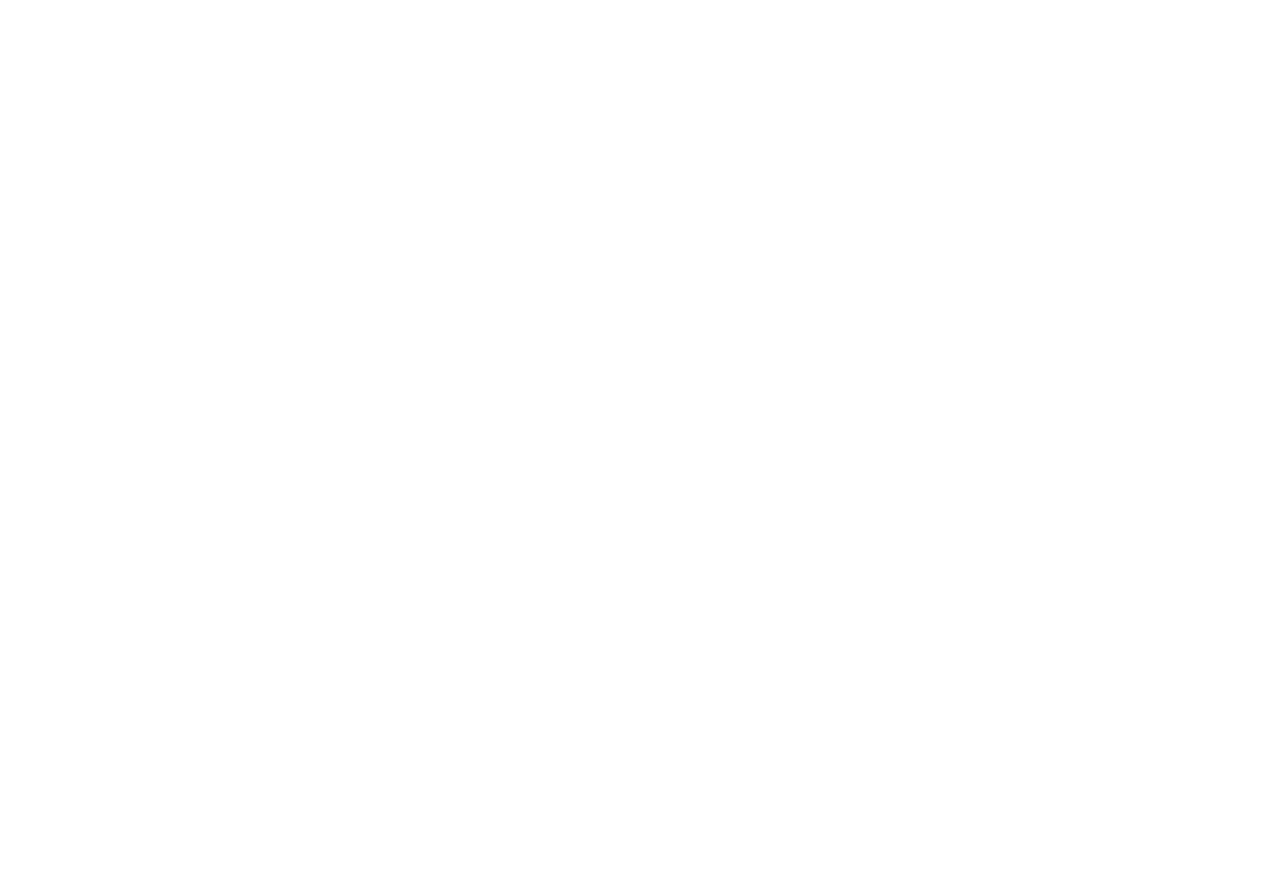
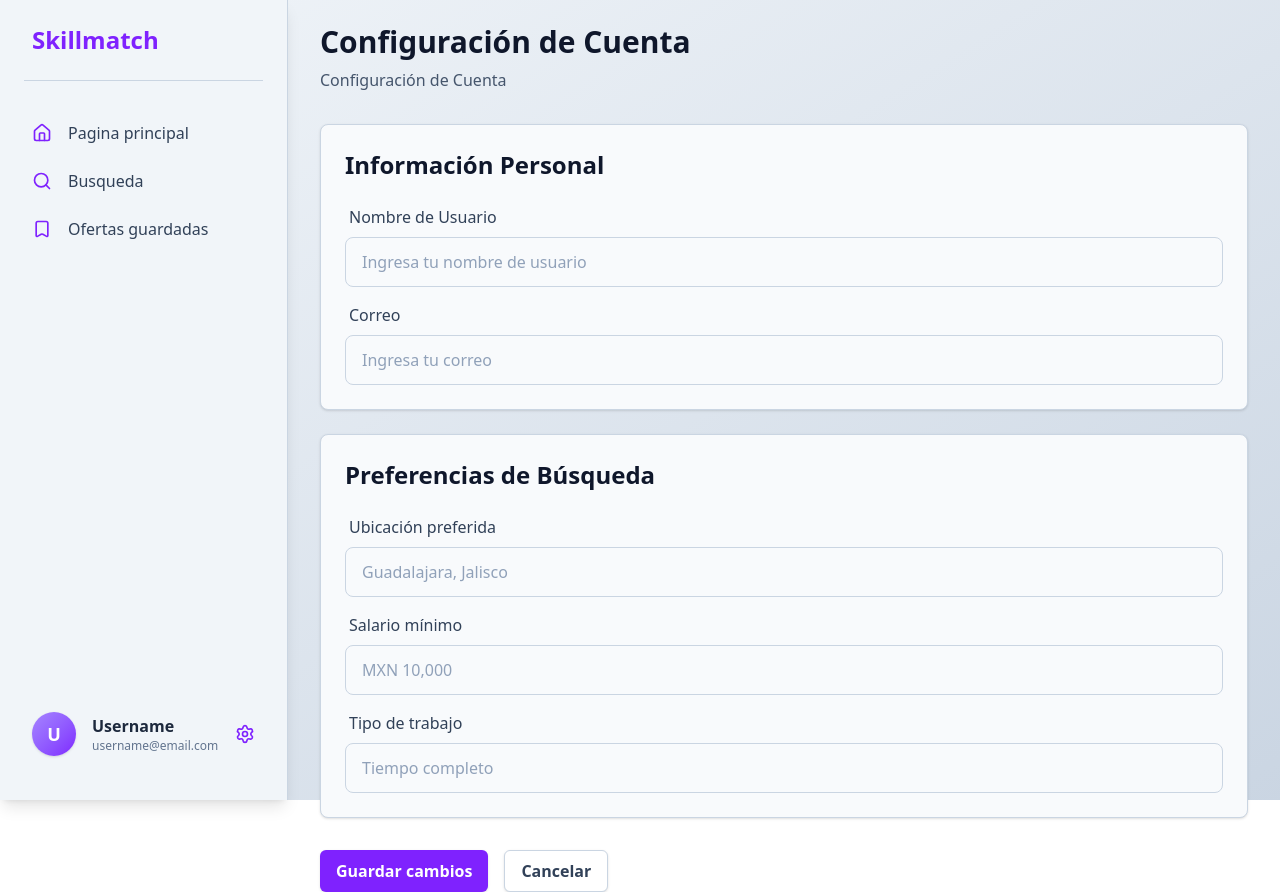
Before and after one commit to arieruov/skillmatch, a Vue app: page /app/userconfig in a window 1280 px wide. Before the commit this address had no page. Before the commit the page ends 800 px from the top, so only its background shows below. Built offline with nearby package versions, Linux system fonts and the light colour scheme.

Commit message:
feat: implement routing for app sections; add MainPage, Search, SavedOffers, UserConfig views; enhance Sidebar navigation

```diff
--- a/src/App.vue
+++ b/src/App.vue
@@ -3,7 +3,7 @@ import { RouterView } from "vue-router";
 </script>
 
 <template>
-  <RouterView></RouterView>
+  <RouterView />
 </template>
 
 <style lang="css" scoped></style>
--- a/src/components/app/Sidebar.vue
+++ b/src/components/app/Sidebar.vue
@@ -1,12 +1,33 @@
 <script setup lang="ts">
 import { Home, Search, Bookmark, Settings } from "lucide-vue-next";
+import { useRouter } from "vue-router";
+
+const router = useRouter();
+
+function goToMainPage() {
+  router.push("/app");
+}
+
+function goToSearch() {
+  router.push("/app/search");
+}
+
+function goToSavedOffers() {
+  router.push("/app/savedoffers");
+}
+
+function goToUserConfig() {
+  router.push("/app/userconfig");
+}
 </script>
 
 <template>
-  <aside class="flex h-full w-72 flex-col bg-slate-100 shadow-lg">
+  <aside
+    class="flex h-full w-72 flex-col border-r border-slate-300 bg-slate-100 shadow-lg"
+  >
     <!-- App name -->
     <div class="px-8 py-6">
-      <h1 class="text-2xl font-bold text-violet-600">Skillmatch</h1>
+      <h2 class="text-2xl font-bold text-violet-600">Skillmatch</h2>
     </div>
 
     <hr class="mx-6 border-t border-slate-300" />
@@ -15,6 +36,7 @@ import { Home, Search, Bookmark, Settings } from "lucide-vue-next";
     <nav class="mt-8 flex flex-col gap-2 px-4">
       <button
         class="group flex w-full items-center gap-4 rounded-md px-4 py-2 text-left transition-all duration-150 hover:cursor-pointer hover:bg-slate-200 hover:shadow focus:ring-2 focus:ring-violet-300 focus:outline-none"
+        @click="goToMainPage"
       >
         <Home
           class="h-5 w-5 text-violet-600 transition-transform group-hover:scale-110"
@@ -27,6 +49,7 @@ import { Home, Search, Bookmark, Settings } from "lucide-vue-next";
       </button>
       <button
         class="group flex w-full items-center gap-4 rounded-md px-4 py-2 text-left transition-all duration-150 hover:cursor-pointer hover:bg-slate-200 hover:shadow focus:ring-2 focus:ring-violet-300 focus:outline-none"
+        @click="goToSearch"
       >
         <Search
           class="h-5 w-5 text-violet-600 transition-transform group-hover:scale-110"
@@ -39,6 +62,7 @@ import { Home, Search, Bookmark, Settings } from "lucide-vue-next";
       </button>
       <button
         class="group flex w-full items-center gap-4 rounded-md px-4 py-2 text-left transition-all duration-150 hover:cursor-pointer hover:bg-slate-200 hover:shadow focus:ring-2 focus:ring-violet-300 focus:outline-none"
+        @click="goToSavedOffers"
       >
         <Bookmark
           class="h-5 w-5 text-violet-600 transition-transform group-hover:scale-110"
@@ -55,6 +79,7 @@ import { Home, Search, Bookmark, Settings } from "lucide-vue-next";
     <div class="mt-auto px-4 pb-8">
       <button
         class="group flex w-full items-center gap-4 rounded-md px-4 py-3 transition-all duration-150 hover:cursor-pointer hover:bg-slate-200 hover:shadow focus:shadow focus:ring-2 focus:ring-violet-300 focus:outline-none"
+        @click="goToUserConfig"
       >
         <div
           class="flex h-11 w-11 items-center justify-center rounded-full bg-gradient-to-br from-violet-400 to-violet-600 text-lg font-bold text-white shadow"
--- a/src/views/App.vue
+++ b/src/views/App.vue
@@ -1,9 +1,11 @@
 <script setup lang="ts">
+import { RouterView } from "vue-router";
 import Sidebar from "@/components/app/Sidebar.vue";
 </script>
 
 <template>
   <div class="flex h-screen bg-gradient-to-br from-slate-100 to-slate-300">
     <Sidebar />
+    <RouterView />
   </div>
 </template>
--- /dev/null
+++ b/src/views/SavedOffers.vue
@@ -0,0 +1,8 @@
+<template>
+  <main class="flex flex-1 px-8 py-6">
+    <div>
+      <h1 className="text-3xl font-bold mb-2">Ofertas Guardadas</h1>
+      <p className="text-slate-600">Tus ofertas de trabajo favoritas</p>
+    </div>
+  </main>
+</template>
--- a/src/views/SignIn.vue
+++ b/src/views/SignIn.vue
@@ -1,7 +1,7 @@
 <script setup lang="ts">
 import { ref } from "vue";
 import { useRouter } from "vue-router";
-import { EyeClosed, Eye } from "lucide-vue-next";
+import { EyeClosed, Eye, ArrowLeft } from "lucide-vue-next";
 
 // State for password visibility
 const showPassword = ref(false);
@@ -32,10 +32,11 @@ function togglePasswordVisibility() {
   >
     <!-- Return to homepage -->
     <button
-      class="absolute top-5 left-10 font-semibold text-slate-600 transition hover:underline"
+      class="absolute top-5 left-10 flex items-center gap-2 font-semibold text-slate-600 transition hover:cursor-pointer hover:underline"
       @click="returnToHomepage"
     >
-      ← Home page
+      <ArrowLeft class="h-5 w-5" />
+      <p>Homepage</p>
     </button>
 
     <!-- App name -->
@@ -46,10 +47,10 @@ function togglePasswordVisibility() {
       <!-- Welcome message -->
       <div class="mb-8 text-center">
         <h3 class="mb-1 text-2xl font-semibold text-slate-800">
-          Welcome Back!
+          ¡Bienvenido de nuevo!
         </h3>
         <p class="font-light text-slate-500">
-          We missed you! Please enter your account details.
+          ¡Te extrañamos! Por favor ingresa los datos de tu cuenta.
         </p>
       </div>
 
@@ -58,13 +59,13 @@ function togglePasswordVisibility() {
         <!-- Email -->
         <div class="flex flex-col gap-2">
           <label class="px-1 font-medium text-slate-700" for="email"
-            >Email</label
+            >Correo</label
           >
           <input
             class="rounded-lg border border-slate-300 px-4 py-3 transition placeholder:text-slate-400 focus:ring-2 focus:ring-violet-400 focus:outline-none"
             type="email"
             id="email"
-            placeholder="Enter your Email"
+            placeholder="Ingresa tu correo"
             autocomplete="email"
           />
         </div>
@@ -72,19 +73,19 @@ function togglePasswordVisibility() {
         <!-- Password -->
         <div class="mb-4 flex flex-col gap-2">
           <label class="px-1 font-medium text-slate-700" for="password"
-            >Password</label
+            >Contraseña</label
           >
           <div class="relative">
             <input
               :type="showPassword ? 'text' : 'password'"
               class="w-full rounded-lg border border-slate-300 px-4 py-3 pr-12 transition placeholder:text-slate-400 focus:ring-2 focus:ring-violet-400 focus:outline-none"
               id="password"
-              placeholder="Enter your Password"
+              placeholder="Ingresa tu contraseña"
               autocomplete="current-password"
             />
             <button
               type="button"
-              class="absolute top-1/2 right-3 -translate-y-1/2 text-lg text-slate-400 transition hover:text-violet-600"
+              class="absolute top-0 right-3 bottom-0 text-lg text-slate-400 transition hover:cursor-pointer hover:text-violet-600"
               @click="togglePasswordVisibility"
               tabindex="-1"
             >
@@ -104,7 +105,7 @@ function togglePasswordVisibility() {
           class="rounded-lg bg-violet-600 py-2 font-semibold text-white shadow transition hover:cursor-pointer hover:bg-violet-700 focus:ring-2 focus:ring-violet-400 focus:outline-none active:bg-violet-800"
           @click="goToApp"
         >
-          Sign in
+          Acceder
         </button>
       </form>
 
@@ -117,12 +118,12 @@ function togglePasswordVisibility() {
 
       <!-- Sign Up link -->
       <p class="text-center text-slate-600">
-        Don't have an account?
+        No tienes una cuenta?
         <a
-          class="font-semibold text-violet-600 transition hover:underline"
+          class="font-semibold text-violet-600 transition hover:cursor-pointer hover:underline"
           @click="goToSignUp"
         >
-          Sign up
+          Registrate
         </a>
       </p>
     </div>
--- a/src/views/SignUp.vue
+++ b/src/views/SignUp.vue
@@ -1,7 +1,7 @@
 <script setup lang="ts">
 import { ref } from "vue";
 import { useRouter } from "vue-router";
-import { EyeClosed, Eye } from "lucide-vue-next";
+import { EyeClosed, Eye, ArrowLeft } from "lucide-vue-next";
 
 // State for password visibility
 const showPassword = ref(false);
@@ -37,10 +37,11 @@ function togglePasswordConfirmVisibility() {
   >
     <!-- Return to homepage -->
     <button
-      class="absolute top-5 left-10 font-semibold text-slate-600 transition hover:underline"
+      class="absolute top-5 left-10 flex items-center gap-2 font-semibold text-slate-600 transition hover:cursor-pointer hover:underline"
       @click="returnToHomepage"
     >
-      ← Home page
+      <ArrowLeft class="h-5 w-5" />
+      <p>Homepage</p>
     </button>
 
     <!-- App name -->
@@ -50,11 +51,9 @@ function togglePasswordConfirmVisibility() {
     <div class="w-full max-w-md rounded-2xl bg-white px-16 py-10 shadow-xl">
       <!-- Welcome message -->
       <div class="mb-8 text-center">
-        <h3 class="mb-1 text-2xl font-semibold text-slate-800">
-          Create Account
-        </h3>
+        <h3 class="mb-1 text-2xl font-semibold text-slate-800">Crear Cuenta</h3>
         <p class="font-light text-slate-500">
-          Join us today! Please fill in your details to create an account.
+          ¡Únete hoy! Por favor completa tus datos para crear una cuenta.
         </p>
       </div>
 
@@ -63,26 +62,26 @@ function togglePasswordConfirmVisibility() {
         <!-- Username -->
         <div class="flex flex-col gap-2">
           <label class="px-1 font-medium text-slate-700" for="username"
-            >Username</label
+            >Nombre de Usuario</label
           >
           <input
             class="rounded-lg border border-slate-300 px-4 py-3 transition placeholder:text-slate-400 focus:ring-2 focus:ring-violet-400 focus:outline-none"
             type="text"
             id="username"
-            placeholder="Enter your Username"
+            placeholder="Ingresa tu nombre de usuario"
           />
         </div>
 
         <!-- Email -->
         <div class="flex flex-col gap-2">
           <label class="px-1 font-medium text-slate-700" for="email"
-            >Email</label
+            >Correo</label
           >
           <input
             class="rounded-lg border border-slate-300 px-4 py-3 transition placeholder:text-slate-400 focus:ring-2 focus:ring-violet-400 focus:outline-none"
             type="email"
             id="email"
-            placeholder="Enter your Email"
+            placeholder="Ingresa tu correo"
             autocomplete="email"
           />
         </div>
@@ -90,19 +89,19 @@ function togglePasswordConfirmVisibility() {
         <!-- Password -->
         <div class="flex flex-col gap-2">
           <label class="px-1 font-medium text-slate-700" for="password"
-            >Password</label
+            >Contraseña</label
           >
           <div class="relative">
             <input
               :type="showPassword ? 'text' : 'password'"
               class="w-full rounded-lg border border-slate-300 px-4 py-3 pr-12 transition placeholder:text-slate-400 focus:ring-2 focus:ring-violet-400 focus:outline-none"
               id="password"
-              placeholder="Enter your Password"
+              placeholder="Ingresa tu contraseña"
               autocomplete="current-password"
             />
             <button
               type="button"
-              class="absolute top-1/2 right-3 -translate-y-1/2 text-lg text-slate-400 transition hover:text-violet-600"
+              class="absolute top-0 right-3 bottom-0 text-lg text-slate-400 transition hover:cursor-pointer hover:text-violet-600"
               @click="togglePasswordVisibility"
               tabindex="-1"
             >
@@ -119,19 +118,19 @@ function togglePasswordConfirmVisibility() {
         <!-- Password Confirmation -->
         <div class="mb-4 flex flex-col gap-2">
           <label class="px-1 font-medium text-slate-700" for="password"
-            >Confirm Password</label
+            >Confirmar Contraseña</label
           >
           <div class="relative">
             <input
               :type="showPasswordConfirm ? 'text' : 'password'"
               class="w-full rounded-lg border border-slate-300 px-4 py-3 pr-12 transition placeholder:text-slate-400 focus:ring-2 focus:ring-violet-400 focus:outline-none"
               id="password"
-              placeholder="Enter your Password"
+              placeholder="Ingresa tu contraseña"
               autocomplete="current-password"
             />
             <button
               type="button"
-              class="absolute top-1/2 right-3 -translate-y-1/2 text-lg text-slate-400 transition hover:text-violet-600"
+              class="absolute top-0 right-3 bottom-0 text-lg text-slate-400 transition hover:cursor-pointer hover:text-violet-600"
               @click="togglePasswordConfirmVisibility"
               tabindex="-1"
             >
@@ -151,7 +150,7 @@ function togglePasswordConfirmVisibility() {
           class="rounded-lg bg-violet-600 py-2 font-semibold text-white shadow transition hover:cursor-pointer hover:bg-violet-700 focus:ring-2 focus:ring-violet-400 focus:outline-none active:bg-violet-800"
           @click="goToApp"
         >
-          Sign up
+          Registrar
         </button>
       </form>
 
@@ -164,12 +163,12 @@ function togglePasswordConfirmVisibility() {
 
       <!-- Sign Up link -->
       <p class="text-center text-slate-600">
-        Already have an account?
+        Ya tienes una cuenta?
         <a
-          class="font-semibold text-violet-600 transition hover:underline"
+          class="font-semibold text-violet-600 transition hover:cursor-pointer hover:underline"
           @click="goToSignin"
         >
-          Sign in
+          Acceder
         </a>
       </p>
     </div>
--- /dev/null
+++ b/src/views/UserConfig.vue
@@ -0,0 +1,102 @@
+<template>
+  <main class="flex flex-1 flex-col px-8 py-6">
+    <div class="mb-8">
+      <h1 className="text-3xl font-bold text-slate-900 mb-2">
+        Configuración de Cuenta
+      </h1>
+      <p className="text-slate-600">Configuración de Cuenta</p>
+    </div>
+
+    <!-- Personal Info Section -->
+    <section
+      class="mb-6 flex flex-col rounded-lg border border-slate-300 bg-slate-50 p-6 shadow-sm"
+    >
+      <h2 class="mb-6 text-2xl font-bold text-slate-900">
+        Información Personal
+      </h2>
+      <div class="flex flex-col gap-4">
+        <div class="flex flex-col gap-2">
+          <label class="px-1 font-medium text-slate-700" for="username"
+            >Nombre de Usuario</label
+          >
+          <input
+            class="rounded-lg border border-slate-300 px-4 py-3 transition placeholder:text-slate-400 focus:ring-2 focus:ring-violet-400 focus:outline-none"
+            type="text"
+            id="username"
+            placeholder="Ingresa tu nombre de usuario"
+          />
+        </div>
+        <div class="flex flex-col gap-2">
+          <label class="px-1 font-medium text-slate-700" for="email"
+            >Correo</label
+          >
+          <input
+            class="rounded-lg border border-slate-300 px-4 py-3 transition placeholder:text-slate-400 focus:ring-2 focus:ring-violet-400 focus:outline-none"
+            type="email"
+            id="email"
+            placeholder="Ingresa tu correo"
+            autocomplete="email"
+          />
+        </div>
+      </div>
+    </section>
+
+    <!-- Preferences Section -->
+    <section
+      class="mb-8 flex flex-col rounded-lg border border-slate-300 bg-slate-50 p-6 shadow-sm"
+    >
+      <h2 class="mb-6 text-2xl font-bold text-slate-900">
+        Preferencias de Búsqueda
+      </h2>
+      <div class="flex flex-col gap-4">
+        <div class="flex flex-col gap-2">
+          <label class="px-1 font-medium text-slate-700" for="location"
+            >Ubicación preferida</label
+          >
+          <input
+            class="rounded-lg border border-slate-300 px-4 py-3 transition placeholder:text-slate-400 focus:ring-2 focus:ring-violet-400 focus:outline-none"
+            type="text"
+            id="location"
+            placeholder="Guadalajara, Jalisco"
+          />
+        </div>
+        <div class="flex flex-col gap-2">
+          <label class="px-1 font-medium text-slate-700" for="pay"
+            >Salario mínimo</label
+          >
+          <input
+            class="rounded-lg border border-slate-300 px-4 py-3 transition placeholder:text-slate-400 focus:ring-2 focus:ring-violet-400 focus:outline-none"
+            type="text"
+            id="pay"
+            placeholder="MXN 10,000"
+          />
+        </div>
+        <div class="flex flex-col gap-2">
+          <label class="px-1 font-medium text-slate-700" for="type"
+            >Tipo de trabajo</label
+          >
+          <input
+            class="rounded-lg border border-slate-300 px-4 py-3 transition placeholder:text-slate-400 focus:ring-2 focus:ring-violet-400 focus:outline-none"
+            type="text"
+            id="type"
+            placeholder="Tiempo completo"
+          />
+        </div>
+      </div>
+    </section>
+
+    <!-- Buttons -->
+    <div class="flex flex-row gap-4">
+      <button
+        class="flex items-center justify-center rounded-md bg-violet-600 px-4 py-2 font-semibold text-white shadow-sm transition-colors duration-200 hover:cursor-pointer hover:bg-violet-700 focus:ring-2 focus:ring-violet-400 focus:ring-offset-2 focus:outline-none"
+      >
+        Guardar cambios
+      </button>
+      <button
+        class="flex items-center justify-center rounded-md border border-slate-300 bg-white px-4 py-2 font-semibold text-slate-700 shadow-sm transition-colors duration-200 hover:cursor-pointer hover:bg-slate-100 focus:ring-2 focus:ring-violet-400 focus:ring-offset-2 focus:outline-none"
+      >
+        Cancelar
+      </button>
+    </div>
+  </main>
+</template>
```
Also changed, not shown: src/router/index.ts (+31 -1 lines), src/views/MainPage.vue (added, +10 -0 lines), src/views/Search.vue (added, +10 -0 lines).
